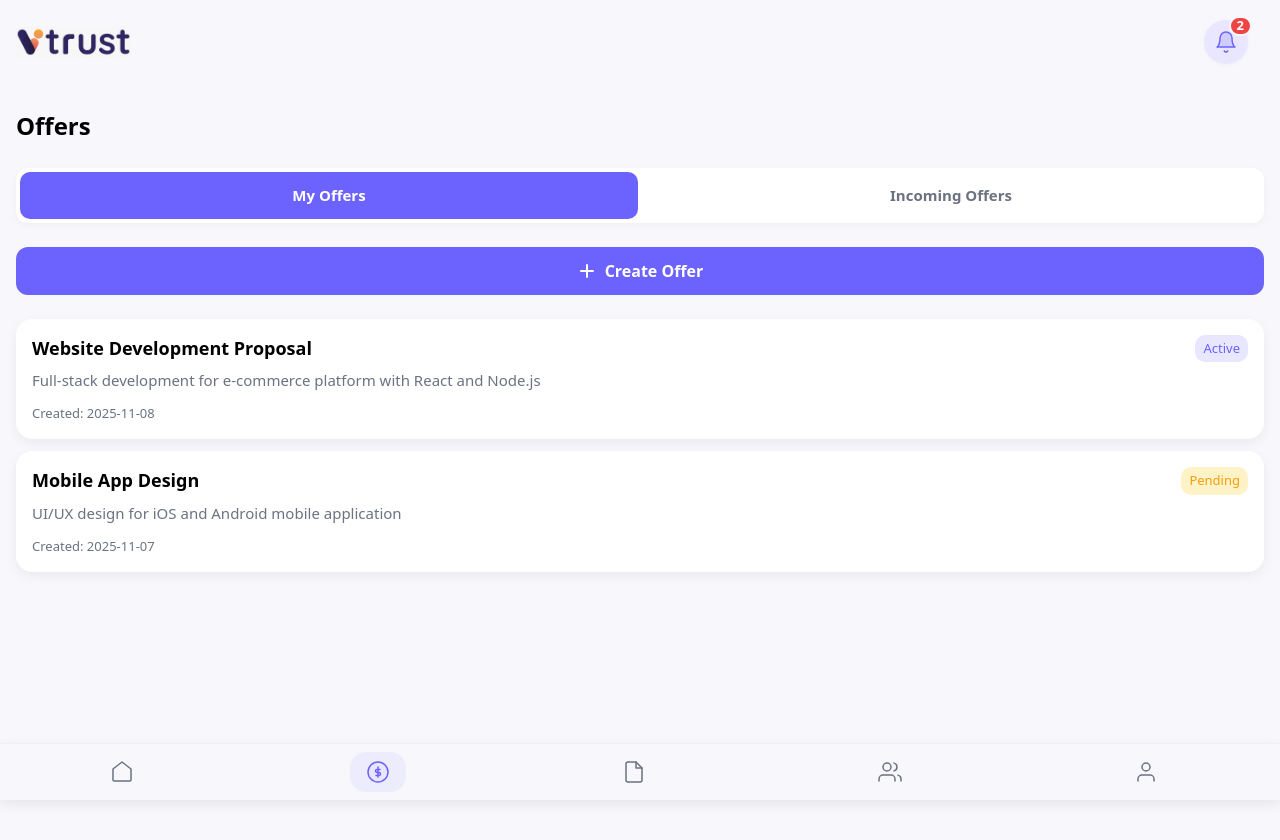
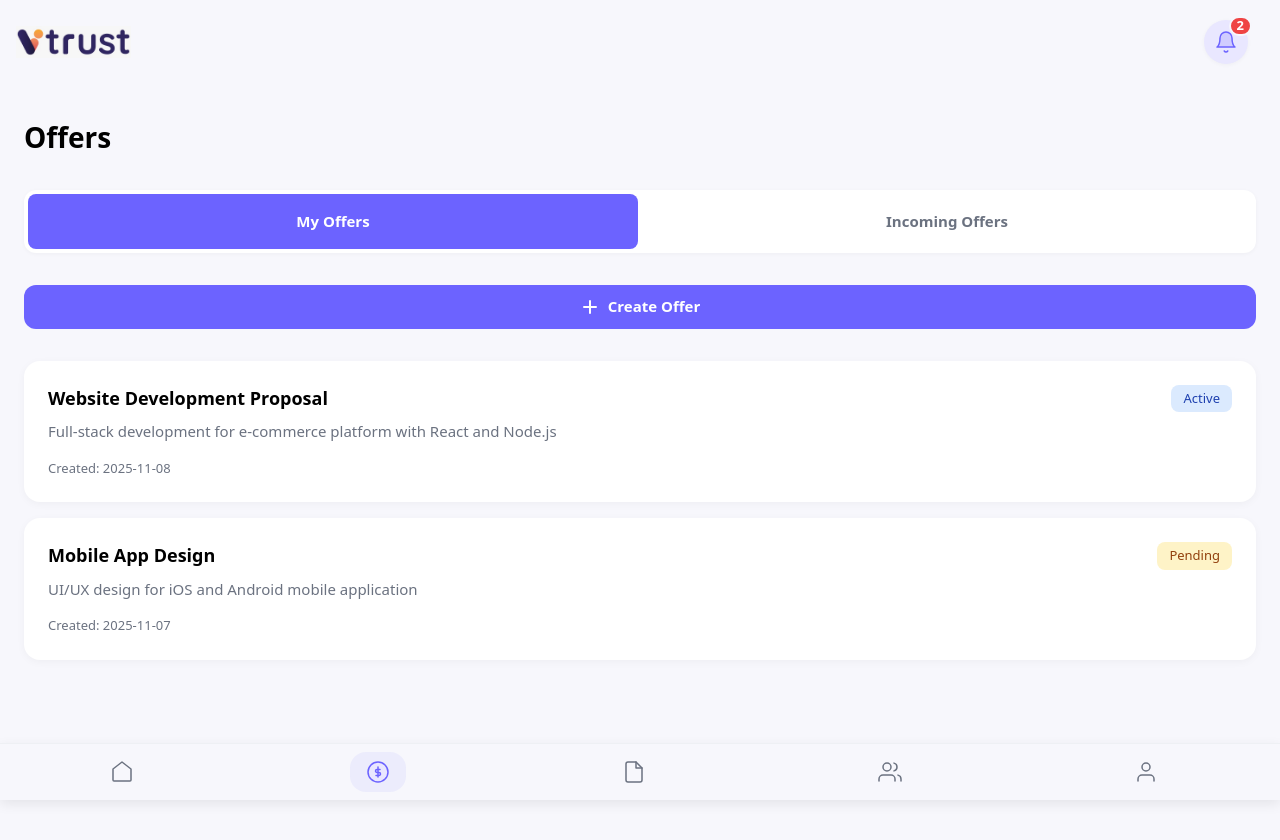
Before and after one commit to darkarki83/wireframe-app, a React (Vite) app: page /offers in a window 1280 px wide. Shown: the top 840 px of the page. Built offline with nearby package versions, Linux system fonts and the light colour scheme.

Commit message:
Update OffersPage

```diff
--- a/src/pages/offers/OffersPage.tsx
+++ b/src/pages/offers/OffersPage.tsx
@@ -1,6 +1,5 @@
 import { useState } from 'react'
 import { Link } from 'react-router-dom'
-import { colors, typography, spacing, shadows, borderRadius, components } from '../../lib/designTokens'
 
 type Offer = {
   id: string
@@ -60,109 +59,60 @@ export default function OffersPage() {
     setShowCreateForm(false)
   }
 
-  const getStatusStyle = (status: string) => {
-    const statusMap: Record<string, { bg: string; text: string }> = {
-      active: colors.state.active,
-      pending: colors.state.pending,
-      accepted: colors.state.approved,
-      rejected: colors.state.dispute,
+  const getStatusClasses = (status: string) => {
+    const statusMap: Record<string, string> = {
+      active: 'bg-state-active-bg text-state-active-text',
+      pending: 'bg-state-pending-bg text-state-pending-text',
+      accepted: 'bg-state-approved-bg text-state-approved-text',
+      rejected: 'bg-state-dispute-bg text-state-dispute-text',
     }
-    return statusMap[status] || colors.state.draft
+    return statusMap[status] || 'bg-state-draft-bg text-state-draft-text'
   }
 
   return (
-    <div style={{
-      minHeight: '100vh',
-      background: colors.base.background,
-      paddingBottom: '80px',
-    }}>
-      <div style={{
-        padding: `${spacing.xl} ${spacing.lg}`,
-      }}>
-        <h1 style={{
-          fontSize: typography.fontSize.h1,
-          fontWeight: typography.fontWeight.semibold,
-          color: colors.text.primary,
-          margin: 0,
-        }}>
+    <div className="min-h-screen bg-base-background pb-20">
+      <div className="px-lg py-xl">
+        <h1 className="text-h1 font-semibold text-text-primary m-0">
           Offers
         </h1>
       </div>
 
-      <div style={{
-        padding: `0 ${spacing.lg}`,
-        marginBottom: spacing.xl,
-      }}>
-        <div style={{
-          display: 'flex',
-          gap: spacing.xs,
-          background: colors.base.surface,
-          padding: spacing.xs,
-          borderRadius: borderRadius.md,
-          boxShadow: shadows.sm,
-        }}>
+      <div className="px-lg mb-xl">
+        <div className="flex gap-xs bg-base-surface p-xs rounded-md shadow-sm">
           <button
             onClick={() => setActiveTab('my')}
-            style={{
-              flex: 1,
-              padding: `${spacing.md} ${spacing.lg}`,
-              background: activeTab === 'my' ? colors.primary.main : 'transparent',
-              color: activeTab === 'my' ? colors.text.inverse : colors.text.secondary,
-              border: 'none',
-              borderRadius: borderRadius.sm,
-              fontSize: typography.fontSize.body,
-              fontWeight: typography.fontWeight.semibold,
-              cursor: 'pointer',
-              transition: 'all 0.2s ease',
-            }}
+            className={`flex-1 py-md px-lg rounded-sm text-body font-semibold cursor-pointer border-none transition-all duration-200 ${
+              activeTab === 'my'
+                ? 'bg-primary-main text-text-inverse'
+                : 'bg-transparent text-text-secondary'
+            }`}
           >
             My Offers
           </button>
           <button
             onClick={() => setActiveTab('incoming')}
-            style={{
-              flex: 1,
-              padding: `${spacing.md} ${spacing.lg}`,
-              background: activeTab === 'incoming' ? colors.primary.main : 'transparent',
-              color: activeTab === 'incoming' ? colors.text.inverse : colors.text.secondary,
-              border: 'none',
-              borderRadius: borderRadius.sm,
-              fontSize: typography.fontSize.body,
-              fontWeight: typography.fontWeight.semibold,
-              cursor: 'pointer',
-              transition: 'all 0.2s ease',
-            }}
+            className={`flex-1 py-md px-lg rounded-sm text-body font-semibold cursor-pointer border-none transition-all duration-200 ${
+              activeTab === 'incoming'
+                ? 'bg-primary-main text-text-inverse'
+                : 'bg-transparent text-text-secondary'
+            }`}
           >
             Incoming Offers
           </button>
         </div>
       </div>
 
-      <div style={{ padding: `0 ${spacing.lg}` }}>
+      <div className="px-lg">
         {activeTab === 'my' ? (
           <div>
             {showCreateForm ? (
-              <div style={{
-                ...components.card,
-                marginBottom: spacing.xl,
-              }}>
-                <h3 style={{
-                  margin: `0 0 ${spacing.lg} 0`,
-                  fontSize: typography.fontSize.h2,
-                  fontWeight: typography.fontWeight.semibold,
-                  color: colors.text.primary,
-                }}>
+              <div className="bg-base-surface rounded-lg shadow-base p-lg mb-xl">
+                <h3 className="m-0 mb-lg text-h2 font-semibold text-text-primary">
                   Create New Offer
                 </h3>
 
-                <div style={{ marginBottom: spacing.lg }}>
-                  <label style={{
-                    display: 'block',
-                    marginBottom: spacing.sm,
-                    fontSize: typography.fontSize.caption,
-                    fontWeight: typography.fontWeight.medium,
-                    color: colors.text.primary,
-                  }}>
+                <div className="mb-lg">
+                  <label className="block mb-sm text-caption font-medium text-text-primary">
                     Title
                   </label>
                   <input
@@ -170,26 +120,12 @@ export default function OffersPage() {
                     value={title}
                     onChange={(e) => setTitle(e.target.value)}
                     placeholder="Enter offer title"
-                    style={{
-                      width: '100%',
-                      padding: `${spacing.md} ${spacing.lg}`,
-                      border: `1px solid ${colors.base.border}`,
-                      borderRadius: borderRadius.sm,
-                      fontSize: typography.fontSize.body,
-                      boxSizing: 'border-box',
-                      fontFamily: typography.fontFamily.base,
-                    }}
+                    className="w-full py-md px-lg border border-base-border rounded-sm text-body box-border"
                   />
                 </div>
 
-                <div style={{ marginBottom: spacing.xl }}>
-                  <label style={{
-                    display: 'block',
-                    marginBottom: spacing.sm,
-                    fontSize: typography.fontSize.caption,
-                    fontWeight: typography.fontWeight.medium,
-                    color: colors.text.primary,
-                  }}>
+                <div className="mb-xl">
+                  <label className="block mb-sm text-caption font-medium text-text-primary">
                     Description
                   </label>
                   <textarea
@@ -197,27 +133,14 @@ export default function OffersPage() {
                     onChange={(e) => setDescription(e.target.value)}
                     placeholder="Describe your offer..."
                     rows={4}
-                    style={{
-                      width: '100%',
-                      padding: `${spacing.md} ${spacing.lg}`,
-                      border: `1px solid ${colors.base.border}`,
-                      borderRadius: borderRadius.sm,
-                      fontSize: typography.fontSize.body,
-                      boxSizing: 'border-box',
-                      fontFamily: typography.fontFamily.base,
-                      resize: 'vertical',
-                    }}
+                    className="w-full py-md px-lg border border-base-border rounded-sm text-body box-border resize-y"
                   />
                 </div>
 
-                <div style={{ display: 'flex', gap: spacing.md }}>
+                <div className="flex gap-md">
                   <button
                     onClick={handleCreateOffer}
-                    style={{
-                      flex: 1,
-                      ...components.button.primary,
-                      cursor: 'pointer',
-                    }}
+                    className="flex-1 bg-primary-main hover:bg-primary-hover text-text-inverse h-11 rounded-md px-xl cursor-pointer border-none text-body font-semibold transition-colors duration-200"
                   >
                     Create
                   </button>
@@ -227,11 +150,7 @@ export default function OffersPage() {
                       setTitle('')
                       setDescription('')
                     }}
-                    style={{
-                      flex: 1,
-                      ...components.button.secondary,
-                      cursor: 'pointer',
-                    }}
+                    className="flex-1 bg-base-surface hover:bg-base-background text-text-primary h-11 rounded-md px-xl cursor-pointer border border-base-border text-body font-semibold transition-colors duration-200"
                   >
                     Cancel
                   </button>
@@ -240,16 +159,7 @@ export default function OffersPage() {
             ) : (
               <button
                 onClick={() => setShowCreateForm(true)}
-                style={{
-                  width: '100%',
-                  ...components.button.primary,
-                  marginBottom: spacing.xl,
-                  cursor: 'pointer',
-                  display: 'flex',
-                  alignItems: 'center',
-                  justifyContent: 'center',
-                  gap: spacing.sm,
-                }}
+                className="w-full bg-primary-main hover:bg-primary-hover text-text-inverse h-11 rounded-md px-xl mb-xl cursor-pointer border-none text-body font-semibold transition-colors duration-200 flex items-center justify-center gap-sm"
               >
                 <svg width="20" height="20" viewBox="0 0 20 20" fill="none">
                   <path d="M10 4v12M4 10h12" stroke="currentColor" strokeWidth="2" strokeLinecap="round" />
@@ -258,73 +168,27 @@ export default function OffersPage() {
               </button>
             )}
 
-            <div style={{
-              display: 'flex',
-              flexDirection: 'column',
-              gap: spacing.md,
-            }}>
+            <div className="flex flex-col gap-md">
               {myOffers.map((offer) => {
-                const statusStyle = getStatusStyle(offer.status)
+                const statusClasses = getStatusClasses(offer.status)
                 return (
                   <Link
                     key={offer.id}
                     to={`/offers/${offer.id}`}
-                    style={{
-                      ...components.card,
-                      textDecoration: 'none',
-                      display: 'block',
-                      cursor: 'pointer',
-                      transition: 'all 0.2s ease',
-                    }}
-                    onMouseEnter={(e) => {
-                      e.currentTarget.style.transform = 'translateY(-2px)'
-                      e.currentTarget.style.boxShadow = shadows.md
-                    }}
-                    onMouseLeave={(e) => {
-                      e.currentTarget.style.transform = 'translateY(0)'
-                      e.currentTarget.style.boxShadow = shadows.base
-                    }}
+                    className="bg-base-surface rounded-lg shadow-base p-lg no-underline block cursor-pointer transition-all duration-200 hover:-translate-y-0.5 hover:shadow-md"
                   >
-                    <div style={{
-                      display: 'flex',
-                      justifyContent: 'space-between',
-                      alignItems: 'flex-start',
-                      marginBottom: spacing.sm,
-                    }}>
-                      <h3 style={{
-                        fontSize: typography.fontSize.h2,
-                        fontWeight: typography.fontWeight.semibold,
-                        color: colors.text.primary,
-                        margin: 0,
-                        flex: 1,
-                      }}>
+                    <div className="flex justify-between items-start mb-sm">
+                      <h3 className="text-h2 font-semibold text-text-primary m-0 flex-1">
                         {offer.title}
                       </h3>
-                      <span style={{
-                        fontSize: typography.fontSize.caption,
-                        fontWeight: typography.fontWeight.medium,
-                        color: statusStyle.text,
-                        background: statusStyle.bg,
-                        padding: `4px ${spacing.sm}`,
-                        borderRadius: borderRadius.sm,
-                        whiteSpace: 'nowrap',
-                        marginLeft: spacing.sm,
-                      }}>
+                      <span className={`text-caption font-medium px-3 py-1 rounded-sm whitespace-nowrap ml-sm ${statusClasses}`}>
                         {offer.status.charAt(0).toUpperCase() + offer.status.slice(1)}
                       </span>
                     </div>
-                    <p style={{
-                      fontSize: typography.fontSize.body,
-                      color: colors.text.secondary,
-                      margin: `0 0 ${spacing.md} 0`,
-                      lineHeight: typography.lineHeight.normal,
-                    }}>
+                    <p className="text-body text-text-secondary m-0 mb-md leading-normal">
                       {offer.description}
                     </p>
-                    <div style={{
-                      fontSize: typography.fontSize.caption,
-                      color: colors.text.secondary,
-                    }}>
+                    <div className="text-caption text-text-secondary">
                       Created: {offer.createdAt}
                     </div>
                   </Link>
@@ -334,88 +198,32 @@ export default function OffersPage() {
           </div>
         ) : (
           <div>
-            <div style={{
-              display: 'flex',
-              flexDirection: 'column',
-              gap: spacing.md,
-            }}>
+            <div className="flex flex-col gap-md">
               {incomingOffers.map((offer) => {
-                const statusStyle = getStatusStyle(offer.status)
+                const statusClasses = getStatusClasses(offer.status)
                 return (
                   <Link
                     key={offer.id}
                     to={`/incoming-offers/${offer.id}`}
-                    style={{
-                      ...components.card,
-                      textDecoration: 'none',
-                      display: 'block',
-                      cursor: 'pointer',
-                      transition: 'all 0.2s ease',
-                    }}
-                    onMouseEnter={(e) => {
-                      e.currentTarget.style.transform = 'translateY(-2px)'
-                      e.currentTarget.style.boxShadow = shadows.md
-                    }}
-                    onMouseLeave={(e) => {
-                      e.currentTarget.style.transform = 'translateY(0)'
-                      e.currentTarget.style.boxShadow = shadows.base
-                    }}
+                    className="bg-base-surface rounded-lg shadow-base p-lg no-underline block cursor-pointer transition-all duration-200 hover:-translate-y-0.5 hover:shadow-md"
                   >
-                    <div style={{
-                      display: 'flex',
-                      justifyContent: 'space-between',
-                      alignItems: 'flex-start',
-                      marginBottom: spacing.sm,
-                    }}>
-                      <h3 style={{
-                        fontSize: typography.fontSize.h2,
-                        fontWeight: typography.fontWeight.semibold,
-                        color: colors.text.primary,
-                        margin: 0,
-                        flex: 1,
-                      }}>
+                    <div className="flex justify-between items-start mb-sm">
+                      <h3 className="text-h2 font-semibold text-text-primary m-0 flex-1">
                         {offer.title}
                       </h3>
-                      <span style={{
-                        fontSize: typography.fontSize.caption,
-                        fontWeight: typography.fontWeight.medium,
-                        color: statusStyle.text,
-                        background: statusStyle.bg,
-                        padding: `4px ${spacing.sm}`,
-                        borderRadius: borderRadius.sm,
-                        whiteSpace: 'nowrap',
-                        marginLeft: spacing.sm,
-                      }}>
+                      <span className={`text-caption font-medium px-3 py-1 rounded-sm whitespace-nowrap ml-sm ${statusClasses}`}>
                         {offer.status.charAt(0).toUpperCase() + offer.status.slice(1)}
                       </span>
                     </div>
-                    <p style={{
-                      fontSize: typography.fontSize.body,
-                      color: colors.text.secondary,
-                      margin: `0 0 ${spacing.md} 0`,
-                      lineHeight: typography.lineHeight.normal,
-                    }}>
+                    <p className="text-body text-text-secondary m-0 mb-md leading-normal">
                       {offer.description}
                     </p>
-                    <div style={{
-                      display: 'flex',
-                      justifyContent: 'space-between',
-                      alignItems: 'center',
-                      fontSize: typography.fontSize.caption,
-                      color: colors.text.secondary,
-                    }}>
+                    <div className="flex justify-between items-center text-caption text-text-secondary">
                       <span>From: {offer.assignedBy}</span>
                       <span>{offer.createdAt}</span>
                     </div>
                     {offer.hasAttachments && (
-                      <div style={{
-                        marginTop: spacing.sm,
-                        display: 'flex',
-                        alignItems: 'center',
-                        gap: spacing.xs,
-                        fontSize: typography.fontSize.caption,
-                        color: colors.primary.main,
-                      }}>
+                      <div className="mt-sm flex items-center gap-xs text-caption text-primary-main">
                         <svg width="14" height="14" viewBox="0 0 14 14" fill="none">
                           <path d="M12 7.5v3a1.5 1.5 0 0 1-1.5 1.5h-7A1.5 1.5 0 0 1 2 10.5v-7A1.5 1.5 0 0 1 3.5 2h3M9 2h3v3M6 8l5.5-5.5" stroke="currentColor" strokeWidth="1.2" strokeLinecap="round" strokeLinejoin="round" />
                         </svg>
```
